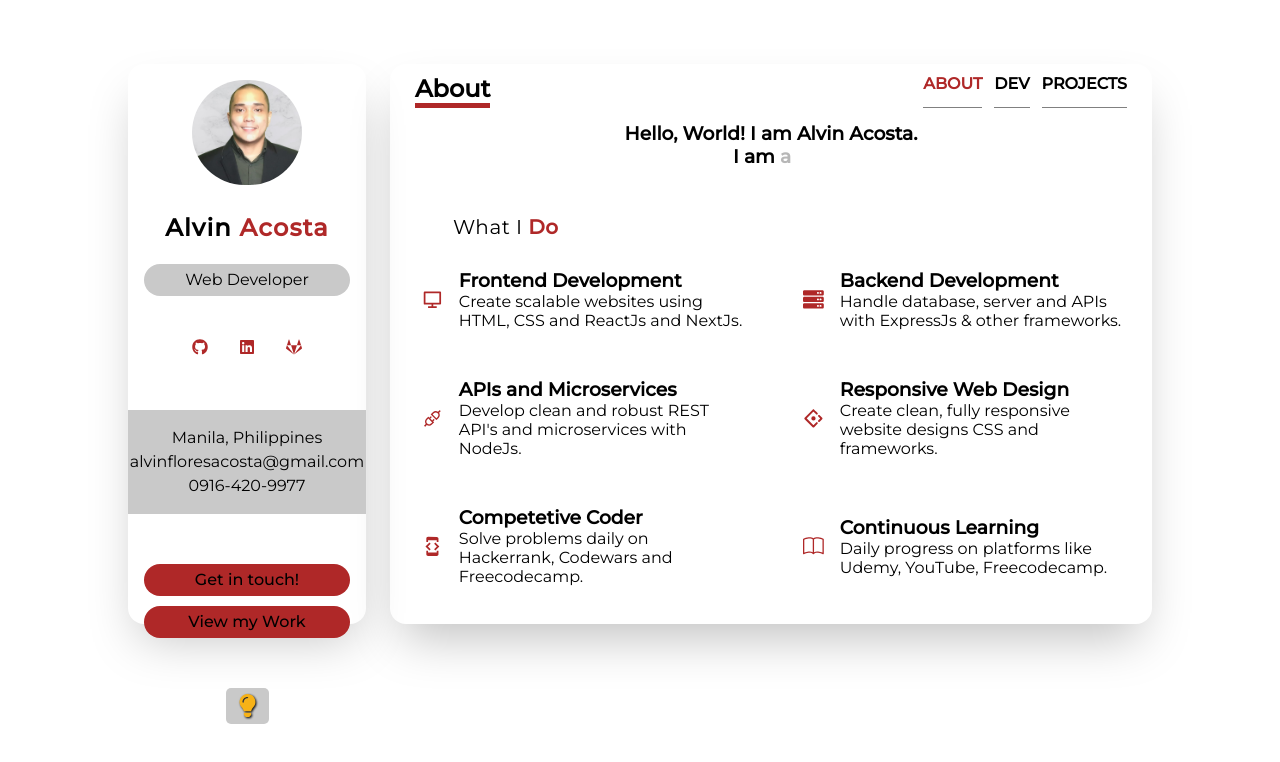
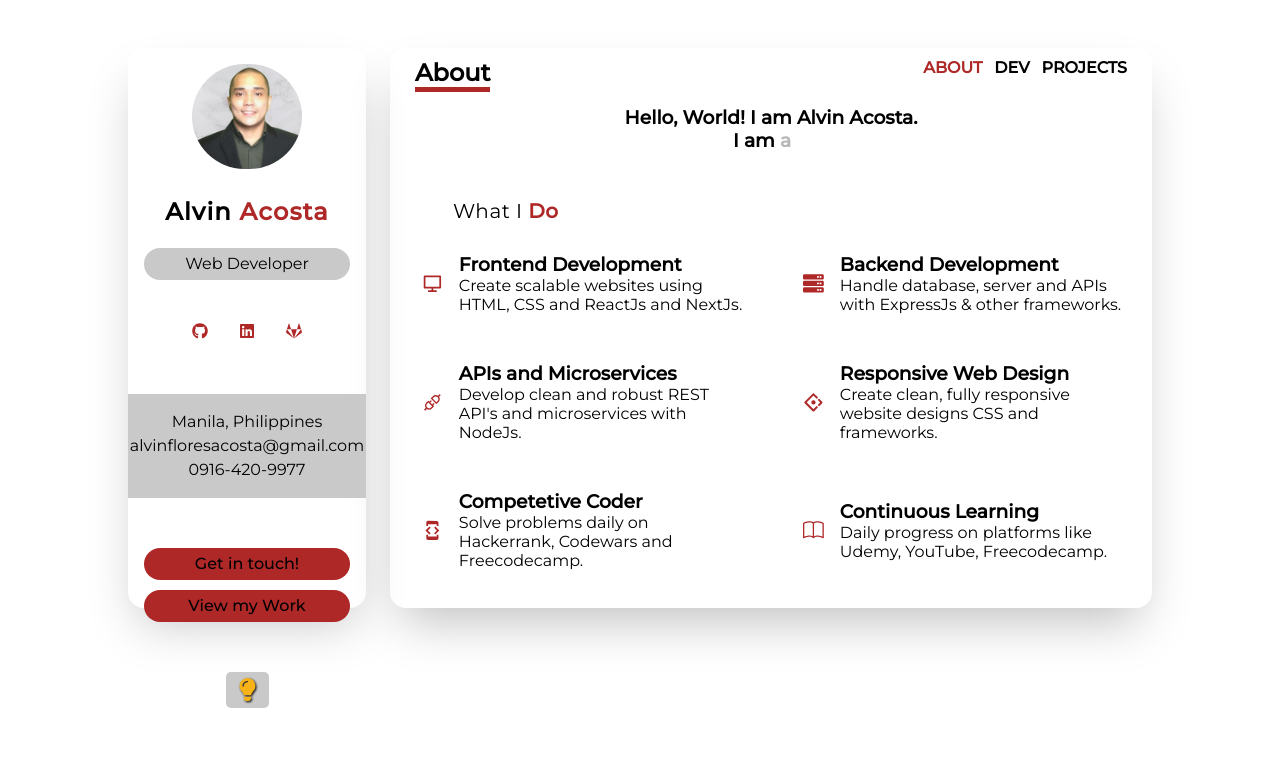
Before and after one commit to Exx-hub/nextjs-portfolio, a Next.js app: page / in a window 1280 px wide. Shown: the top 762 px of the page. Built offline with nearby package versions, Linux system fonts and the light colour scheme.

Commit message:
add margin to outer container mobile view

```diff
--- a/styles/Navbar.module.css
+++ b/styles/Navbar.module.css
@@ -12,7 +12,6 @@
 .navbar a {
 	margin-left: 12px;
 	font-weight: 800;
-	border-bottom: 1px solid gray;
 }
 
 .active {
@@ -30,5 +29,6 @@
 	.navbar a {
 		margin-top: 10px;
 		margin-bottom: 10px;
+		border-bottom: 1px solid gray;
 	}
 }
--- a/styles/globals.css
+++ b/styles/globals.css
@@ -176,7 +176,7 @@ a {
 		padding-bottom: 0;
 	}
 }
-@media screen and (max-height: 667px) {
+@media screen and (max-height: 813px) {
 	.outer-container {
 		margin-top: 3rem;
 	}
```
